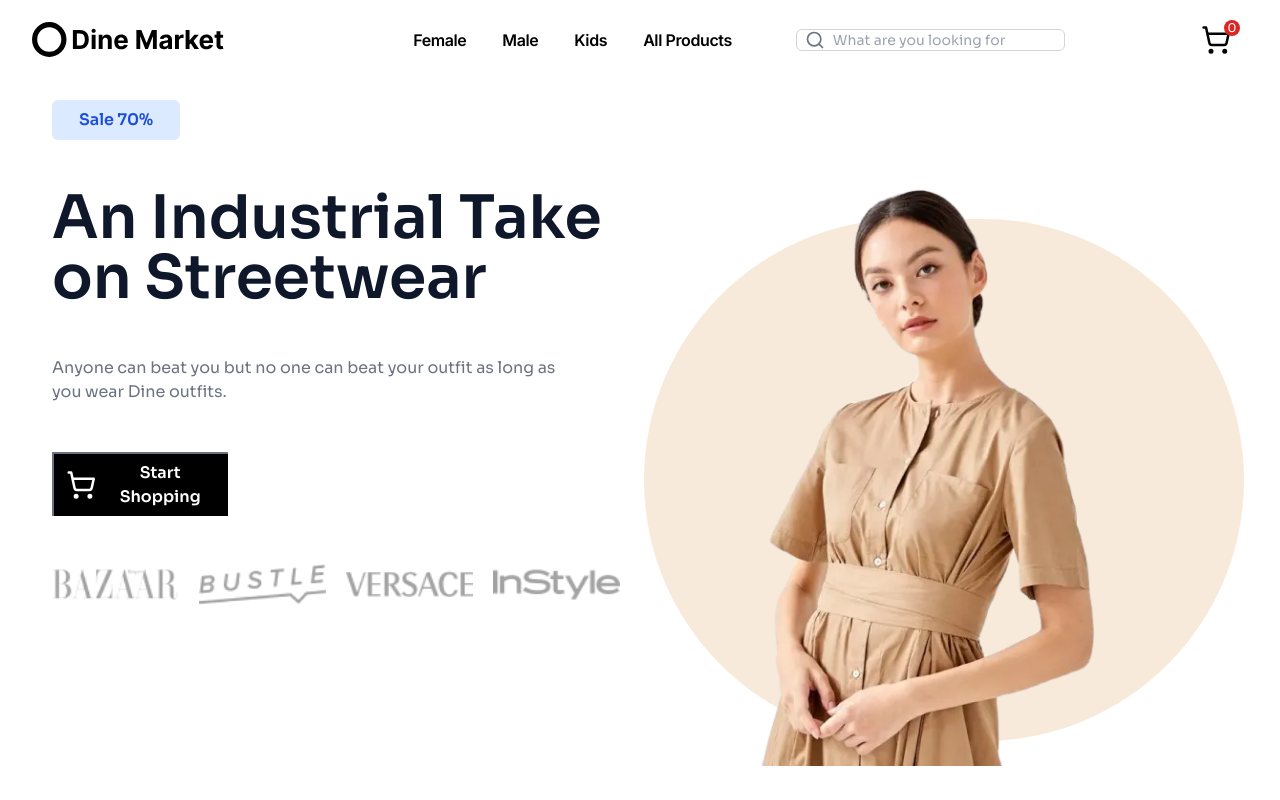
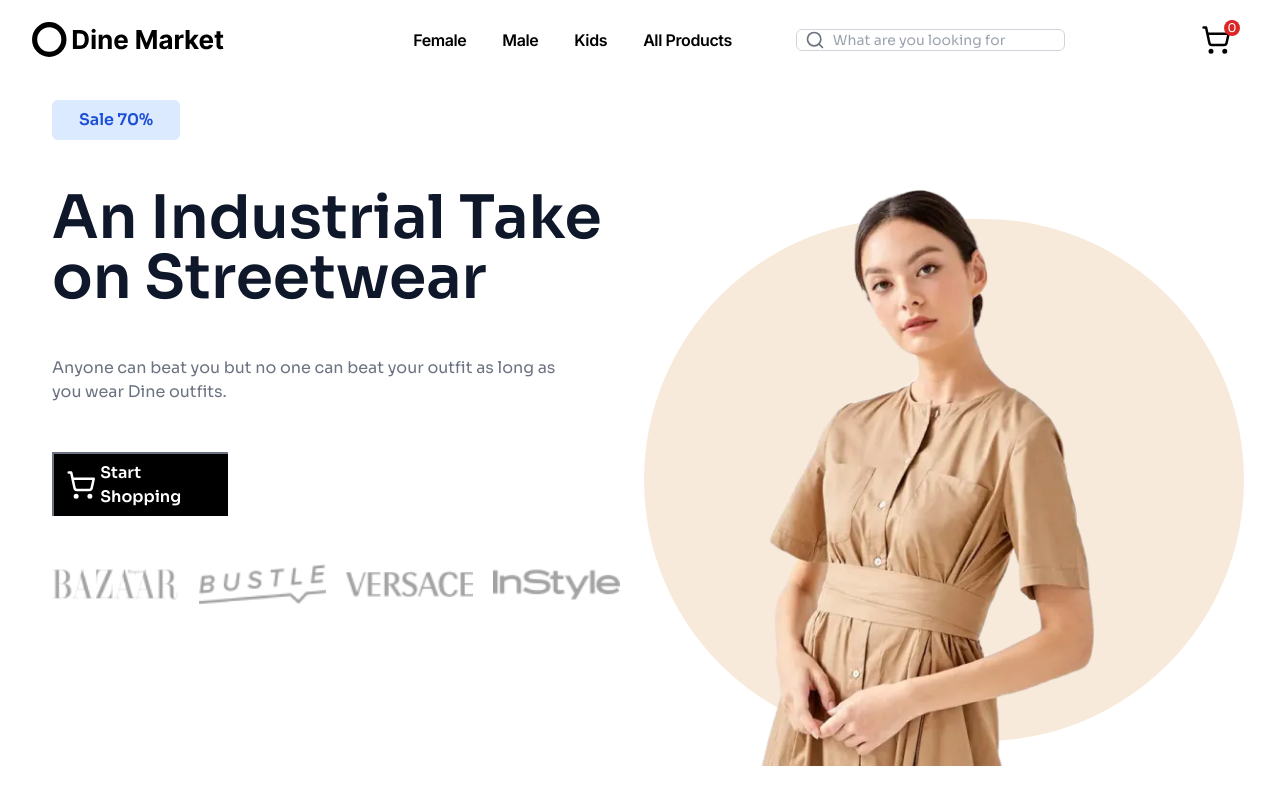
Before and after one commit to iabdulhannan/dine-market, a Next.js app: page / in a window 1280 px wide. Shown: the top 800 px of the page. Built offline with nearby package versions, Linux system fonts and the light colour scheme.

Commit message:
Added buttons to homepage

```diff
--- a/src/app/components/Header.tsx
+++ b/src/app/components/Header.tsx
@@ -9,6 +9,7 @@ import {TypographyH2} from "@/app/components/ui/TypographyH2";
 import Image from "next/image";
 import {Sora} from "next/font/google";
 import {ShoppingCartButton} from "@/app/components/ShoppingCartButton";
+
 const sora = Sora({subsets: ['latin']})
 
 function Header() {
@@ -16,11 +17,12 @@ function Header() {
   return (
     <>
       <header className={`${sora.className} container h-20`}>
-        <div className={'grid grid-cols-12 place-items-center justify-items-end sm:flex py-3 sm:justify-between sm:items-center'}>
-          <div className={'col-span-6'}>
-          <Image src={'/images/DineMarketLogo.svg'} alt={'Dine Market Logo'} height={200} width={200}/>
-          </div>
-            {/*options hidden on mobile*/}
+        <div
+          className={'grid grid-cols-12 place-items-center justify-items-end sm:flex py-3 sm:justify-between sm:items-center'}>
+          <Link href={'/'} className={'col-span-6'}>
+            <Image src={'/images/DineMarketLogo.svg'} alt={'Dine Market Logo'} height={200} width={200}/>
+          </Link>
+          {/*options hidden on mobile*/}
           <div className={'flex justify-evenly items-center gap-x-16'}>
             <div className={'hidden lg:flex lg:gap-x-9'}>
               {
@@ -37,7 +39,7 @@ function Header() {
             <SearchBar/>
           </div>
           {/*Shopping Cart*/}
-          <ShoppingCartButton setShowSideMenu={setShowSideMenu} showSideMenu={showSideMenu} />
+          <ShoppingCartButton setShowSideMenu={setShowSideMenu} showSideMenu={showSideMenu}/>
         </div>
       </header>
       {
@@ -46,7 +48,7 @@ function Header() {
           {
             headerOptions.map((option, index) => {
               return (
-                <Link key={index} href={option.linkTo} onClick={()=> setShowSideMenu(false)}>
+                <Link key={index} href={option.linkTo} onClick={() => setShowSideMenu(false)}>
                   <TypographyH2 className={'font-semibold whitespace-nowrap hover:underline focus:underline'}
                                 text={option.name}/>
                 </Link>
@@ -58,8 +60,6 @@ function Header() {
     </>
   );
 }
-
-
 
 
 const SearchBar = () => {
--- a/src/app/components/Hero.tsx
+++ b/src/app/components/Hero.tsx
@@ -2,6 +2,7 @@ import React from 'react';
 import {Sora} from "next/font/google";
 import {ShoppingCart} from "lucide-react";
 import Image from "next/image";
+import Link from "next/link";
 
 const sora = Sora({subsets: ['latin']})
 
@@ -19,11 +20,12 @@ function Hero() {
         <label className={'text-gray-500 max-w-lg'}>
           Anyone can beat you but no one can beat your outfit as long as you wear Dine outfits.
         </label>
-        <button
-          className={'bg-black w-full sm:w-96 lg:w-44 h-16 flex justify-center gap-x-3 lg:gap-0 lg:justify-around items-center p-2 border-l-2 border-gray-500 border-t-2'}>
+        <Link
+          href={'/pages/shop/allProducts'}
+          className={'bg-black w-full sm:w-96 lg:w-44 h-16 flex justify-center gap-x-3 lg:gap-0 lg:justify-around items-center p-2 border-l-2 border-gray-500 border-t-2 cursor-pointer'}>
           <ShoppingCart color={'#ffffff'} size={30} className={'w-[40px]'}/>
           <label className={'text-white font-semibold'}>Start Shopping</label>
-        </button>
+        </Link>
         <div className={'grid grid-cols-12 gap-x-5'}>
           <div className={'col-span-3'}>
             <Image src={'/images/bazaar.webp'} alt={'Bazaar Logo'} width={150} height={200}/>
--- a/src/app/components/Products.tsx
+++ b/src/app/components/Products.tsx
@@ -55,7 +55,7 @@ function Products() {
               This piece is ethically crafted in our small family-owned workshop in Peru with unmatched attention to
               detail and care. The Natural color is the actual natural color of the fiber, undyed and 100% traceable.
             </p>
-            <Link href={'/allProducts'} className={'mt-4'}>
+            <Link href={'/pages/shop/allProducts'} className={'mt-4'}>
               <PrimaryButton classNames={'px-14'} title={'See All Products'} onClick={undefined}/>
             </Link>
           </div>
```
